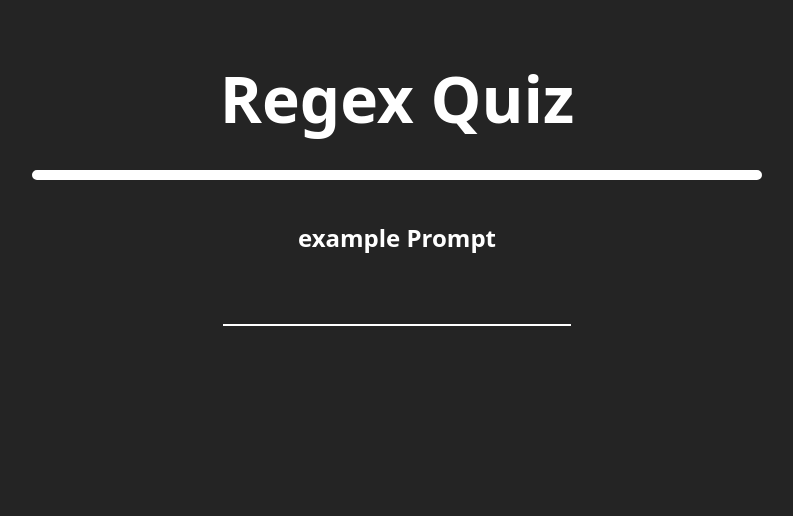
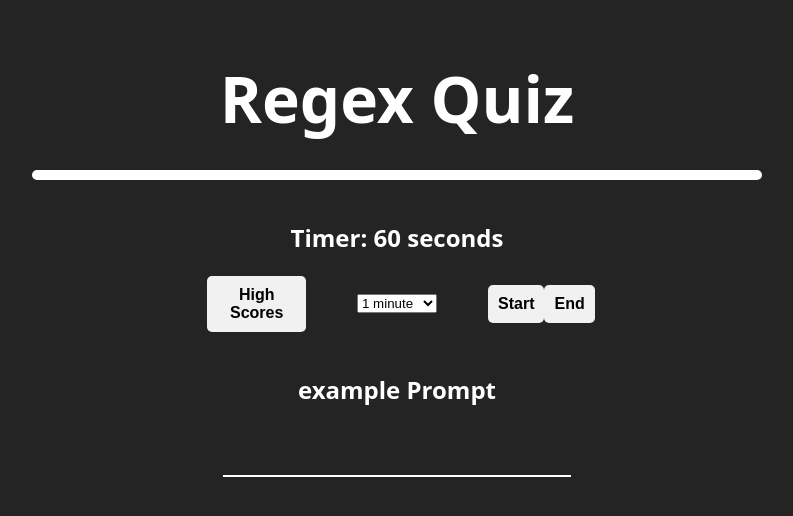
Before and after one commit to jaronlong52/regex-quiz, a React (Vite) app in the folder regex-quiz/: page / in a window 1280 px wide. Shown: the top 516 px of the page, without its empty margins (243-1036 px from the left). Built offline with nearby package versions, Linux system fonts and the light colour scheme.

Commit message:
added information section with a timer, dropdown to choose time limit, and buttons to start/end timer and view high scores in popup. Appearance not finalized

```diff
--- a/regex-quiz/src/App.tsx
+++ b/regex-quiz/src/App.tsx
@@ -2,6 +2,7 @@ import Header from "./components/header";
 import Prompt from "./components/prompt";
 import { useEffect, useState } from "react";
 import api from "./api/api";
+import Info from "./components/info";
 
 export default function App() {
 	const [prompt, setPrompt] = useState("example Prompt");
@@ -22,6 +23,7 @@ export default function App() {
 	return (
 		<div>
 			<Header></Header>
+			<Info />
 			<Prompt promptText={prompt}></Prompt>
 		</div>
 	);
--- /dev/null
+++ b/regex-quiz/src/components/info.tsx
@@ -0,0 +1,68 @@
+import { useState, useEffect } from "react";
+import "./layouts/info.css";
+import Scores from "./scores";
+
+export default function Info() {
+	const [timer, setTimer] = useState(60);
+	const [selectedTime, setSelectedTime] = useState(60); // Default selected time is 1 minute
+	const [isStarted, setIsStarted] = useState(false);
+
+	const items = [
+		{ label: "1 minute", value: 60 },
+		{ label: "3 minutes", value: 180 },
+		{ label: "5 minutes", value: 300 },
+	];
+
+	useEffect(() => {
+		if (isStarted) {
+			const interval = setInterval(() => {
+				setTimer((prevTimer) => {
+					if (prevTimer > 0) {
+						return prevTimer - 1;
+					} else {
+						clearInterval(interval);
+						return 0;
+					}
+				});
+			}, 1000);
+
+			return () => clearInterval(interval);
+		}
+	}, [isStarted]);
+
+	const handleTimeChange = (event: React.ChangeEvent<HTMLSelectElement>) => {
+		const selectedValue = parseInt(event.target.value);
+		setSelectedTime(selectedValue);
+		setTimer(selectedValue);
+	};
+
+	const handleStart = () => {
+		setIsStarted(true);
+	};
+
+	const handleEnd = () => {
+		setIsStarted(false);
+		setTimer(selectedTime);
+	};
+
+	return (
+		<div className="main-info">
+			<h2 className="timer">Timer: {timer} seconds</h2>
+			<div className="info-container">
+				<Scores />
+				<select value={selectedTime} onChange={handleTimeChange}>
+					{items.map((item, index) => (
+						<option key={index} value={item.value}>
+							{item.label}
+						</option>
+					))}
+				</select>
+				<div>
+					<button onClick={handleStart}>Start</button>
+					<button onClick={handleEnd}>End</button>
+				</div>
+			</div>
+			{/* <div className="info-divider"></div> */}
+		</div>
+	);
+}
--- /dev/null
+++ b/regex-quiz/src/components/layouts/info.css
@@ -0,0 +1,48 @@
+.main-info {
+  margin-bottom: 20px;;
+}
+
+.timer {
+  display: flex;
+  flex-direction: column;
+  align-items: center;
+  justify-content: center;
+}
+
+.info-container {
+  display: flex;
+  flex-direction: row;
+  align-items: center;
+  margin-top: 20px;
+  justify-content: space-between; /* Updated property */
+  width: 30%;
+  margin-left: auto; /* Added property */
+  margin-right: auto; /* Added property */
+}
+
+.info-container div {
+  display: flex;
+  flex-direction: row;
+  justify-content: space-between;
+  width: 26%;
+}
+
+.info-container div button {
+  background-color: #f1f1f1;
+  border: none;
+  border-radius: 5px;
+  padding: 10px;
+  cursor: pointer;
+  font-size: 1rem;
+  font-weight: 600;
+  color: black;
+}
+
+.info-divider {
+  display: flex;
+  flex-direction: column;
+  border: 2px solid white;
+  border-radius: 20px;
+  width: 140vh;
+  margin: auto;
+}
--- /dev/null
+++ b/regex-quiz/src/components/layouts/scores.css
@@ -0,0 +1,52 @@
+.scores-btn {
+
+}
+
+.popup {
+  position: fixed;
+  top: 50%;
+  left: 50%;
+  transform: translate(-50%, -50%);
+  background-color: white;
+  padding: 30px;
+  padding-left: 40px;
+  padding-right: 40px;
+  z-index: 1000;
+  border-radius: 10px;
+}
+
+.popup-content {
+  display: flex;
+  flex-direction: column;
+  align-items: center;
+  color: black;
+}
+
+.popup h2 {
+  font-size: 1.5rem;
+  font-weight: 700;
+  color: black;
+}
+
+.close-btn {
+  position: absolute;
+  top: 10px;
+  right: 10px;
+  background: none;
+  border: none;
+  font-size: 20px;
+  cursor: pointer;
+  color: black;
+}
+
+.popup::before {
+  content: '';
+  position: fixed;
+  top: 0;
+  left: 0;
+  width: 100%;
+  height: 100%;
+  background-color: white;
+  z-index: -1;
+  border-radius: 10px;
+}
--- /dev/null
+++ b/regex-quiz/src/components/scores.tsx
@@ -0,0 +1,36 @@
+import { useState } from "react";
+import "./layouts/scores.css";
+
+export default function Scores() {
+	const [scores, setScores] = useState([
+		"1 minute: 4",
+		"3 minutes: 8",
+		"5 minutes: 12",
+	]);
+	const [showPopup, setShowPopup] = useState(false);
+
+	function togglePopup() {
+		setShowPopup(!showPopup);
+	}
+
+	return (
+		<div className="popup-container">
+			<button className="scores-btn" onClick={togglePopup}>
+				High Scores
+			</button>
+			{showPopup && (
+				<div className="popup">
+					<div className="popup-content">
+						<h2>High Scores</h2>
+						{scores.map((score, index) => (
+							<div key={index}>{score}</div>
+						))}
+						<button className="close-btn" onClick={togglePopup}>
+							X
+						</button>
+					</div>
+				</div>
+			)}
+		</div>
+	);
+}
```
